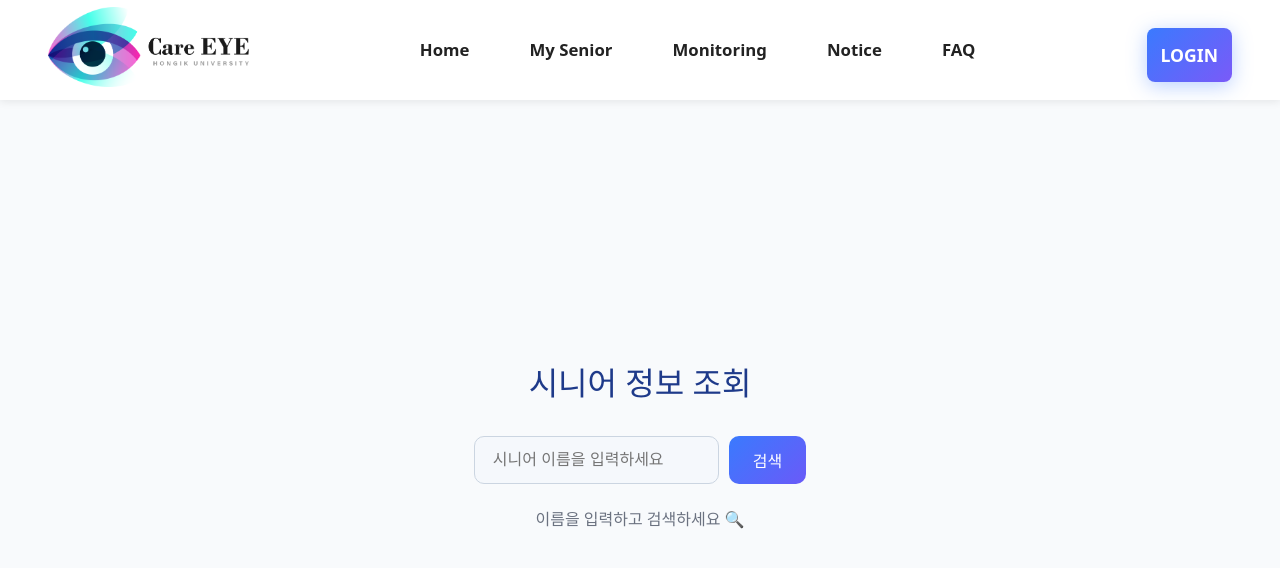
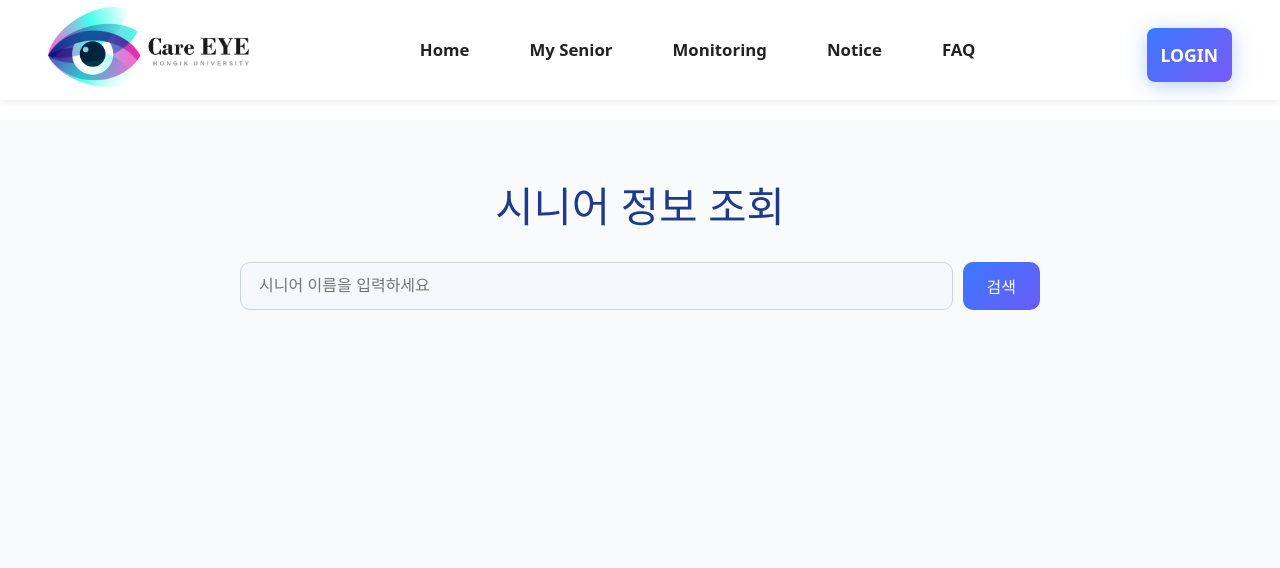
Before and after one commit to hoho715-park/careeye_frontend, a React (Vite) app in the folder careeye/: page /my-senior/info in a window 1280 px wide. Shown: the top 568 px of the page. Built offline with nearby package versions, Linux system fonts and the light colour scheme.

Commit message:
검색 페이지에서 검색 안할시 - 전체 시니어가 다 나옴 이름 검색 시 - 그 이름에 해당하는 시니어의 정보만 나옴

```diff
--- a/careeye/src/pages/SeniorInfo.jsx
+++ b/careeye/src/pages/SeniorInfo.jsx
@@ -3,12 +3,12 @@ import "../styles/SeniorInfo.css";
 
 const SeniorInfo = () => {
   const [searchName, setSearchName] = useState("");
-  const [searchResults, setSearchResults] = useState(null);
+  const [searchResults, setSearchResults] = useState("all");
   const [allSeniors, setAllSeniors] = useState([]);
 
   const userId = localStorage.getItem("userId");
 
-  // 🔥 로그인한 사용자의 전체 시니어 목록 불러오기
+  // 🔥 전체 시니어 목록 로딩
   useEffect(() => {
     if (!userId) return;
 
@@ -16,6 +16,7 @@ const SeniorInfo = () => {
       .then((res) => res.json())
       .then((data) => {
         setAllSeniors(data);
+        setSearchResults("all");
       })
       .catch((err) => console.error("시니어 조회 오류:", err));
   }, [userId]);
@@ -23,6 +24,11 @@ const SeniorInfo = () => {
   // 🔍 검색 실행
   const handleSearch = (e) => {
     e.preventDefault();
+
+    if (searchName.trim() === "") {
+      setSearchResults("all");
+      return;
+    }
 
     const filtered = allSeniors.filter(
       (senior) =>
@@ -33,32 +39,39 @@ const SeniorInfo = () => {
     setSearchResults(filtered.length > 0 ? filtered : "not-found");
   };
 
+  // ⭐ 렌더링할 리스트 결정
+  const renderList =
+    searchResults === "all" ? allSeniors : searchResults;
+
   return (
     <div className="senior-info-container">
       <div className="senior-info-content">
+
         <h2 className="senior-info-title">시니어 정보 조회</h2>
 
-        {/* 검색 폼 */}
-        <form className="search-form info-search-form" onSubmit={handleSearch}>
+        {/* 검색폼 */}
+        <form className="search-form" onSubmit={handleSearch}>
           <input
             type="text"
             placeholder="시니어 이름을 입력하세요"
             value={searchName}
             onChange={(e) => setSearchName(e.target.value)}
-            required
           />
-          <button type="submit" className="search-btn">검색</button>
+          <button type="submit" className="search-btn">
+            검색
+          </button>
         </form>
 
-        {/* 검색 결과 */}
+        {/* 결과 섹션 */}
         <div className="result-section">
-          {searchResults === null ? (
-            <p className="info-placeholder">이름을 입력하고 검색하세요 🔍</p>
-          ) : searchResults === "not-found" ? (
-            <p className="not-found-text">❌ 해당 이름의 시니어를 찾을 수 없습니다.</p>
+
+          {searchResults === "not-found" ? (
+            <p className="not-found-text">
+              ❌ 해당 이름의 시니어를 찾을 수 없습니다.
+            </p>
           ) : (
-            <div className="result-list horizontal-layout">
-              {searchResults.map((senior, index) => (
+            <div className="result-list">
+              {renderList.map((senior, index) => (
                 <div
                   key={index}
                   className={`senior-card ${
@@ -78,6 +91,7 @@ const SeniorInfo = () => {
               ))}
             </div>
           )}
+
         </div>
       </div>
     </div>
--- a/careeye/src/styles/SeniorInfo.css
+++ b/careeye/src/styles/SeniorInfo.css
@@ -4,26 +4,30 @@
 .senior-info-container {
   display: flex;
   justify-content: center;
-  align-items: center;
+  align-items: flex-start;
   min-height: 100vh;
   background-color: #f8fafc;
-  padding: 40px 20px;
+  padding: 20px;
+
+  /* ⭐ 헤더와 간격 확보 (헤더 높이 = 약 100~120px) */
+  margin-top: 120px;
 }
 
 /* 내부 콘텐츠 */
 .senior-info-content {
+  width: 100%;
+  max-width: 1600px;
   display: flex;
   flex-direction: column;
   align-items: center;
-  text-align: center;
 }
 
 /* 제목 */
 .senior-info-title {
-  font-size: 2rem;
-  font-weight: 700;
+  font-size: 2.6rem;
+  font-weight: bold;
   color: #1e3a8a;
-  margin-bottom: 1.8rem;
+  margin-bottom: 25px;
 }
 
 /* ================================
@@ -31,142 +35,94 @@
 ================================ */
 .search-form {
   display: flex;
-  justify-content: center;
-  align-items: center;
+  width: 100%;
+  max-width: 800px;
   gap: 10px;
-  margin-bottom: 15px;
-  width: 100%;
-  max-width: 800px; /* ✅ 검색 전후 동일한 크기로 고정 */
+  margin-bottom: 30px;
 }
 
 .search-form input {
   flex: 1;
   padding: 14px 18px;
-  border: 1.5px solid #cbd5e1;
+  border: 1.8px solid #cbd5e1;
   border-radius: 10px;
+  background: #f5f8fc;
   font-size: 1rem;
-  outline: none;
-  transition: border 0.25s ease, background-color 0.25s ease;
-  background-color: #f5f8fc;
-  color: #222;
-}
-
-.search-form input:focus {
-  border-color: #3a7afe;
-  background-color: #ffffff;
-  box-shadow: 0 0 6px rgba(58, 122, 254, 0.25);
+  color: black;
 }
 
 .search-btn {
   background: linear-gradient(135deg, #3a7afe, #6a5af8);
-  color: #fff;
+  color: white;
   border: none;
+  padding: 12px 24px;
   border-radius: 10px;
-  padding: 12px 24px;
-  font-weight: 600;
   cursor: pointer;
-  transition: background 0.3s ease;
-}
-
-.search-btn:hover {
-  background: linear-gradient(135deg, #4c8dff, #7b6dfc);
+  font-weight: bold;
 }
 
 /* ================================
-   결과 섹션
+   결과 영역
 ================================ */
 .result-section {
   width: 100%;
-  max-width: 1000px;
-  display: flex;
-  flex-direction: column;
-  align-items: center;
+  margin-top: 20px;
 }
 
-.info-placeholder {
-  color: #6b7280;
-  font-size: 1rem;
-  margin-top: 8px;
-}
-
+/* "없음" 문구 */
 .not-found-text {
-  color: #ef4444;
-  font-size: 1rem;
-  font-weight: 600;
-  margin-top: 10px;
+  color: #ef4444 !important;
+  font-size: 1.2rem;
+  font-weight: bold;
+  text-align: center;
+  margin-top: 20px;
 }
 
 /* ================================
-   결과 카드 리스트
+   카드 리스트 (4개씩 배치)
 ================================ */
 .result-list {
   display: flex;
   flex-wrap: wrap;
   justify-content: center;
   gap: 30px;
-  margin-top: 20px;
 }
 
-/* ✅ 가로 정렬 */
-.result-list.horizontal-layout {
-  flex-direction: row;
-  justify-content: center;
-  align-items: flex-start;
-  gap: 40px;
+/* 카드 */
+.senior-card {
+  width: 23%; /* ⭐ 4개씩 정렬 */
+  background: white;
+  padding: 25px 30px;
+  border-radius: 16px;
+  box-shadow: 0px 6px 20px rgba(0,0,0,0.12);
 }
 
-/* 카드 스타일 */
-.senior-card {
-  background-color: #ffffff;
-  padding: 30px 40px;
-  border-radius: 16px;
-  box-shadow: 0 6px 20px rgba(0, 0, 0, 0.1);
-  text-align: left;
-  width: 380px; /* ✅ 일정 크기 유지 */
-  transition: all 0.3s ease;
-}
-
-.senior-card:hover {
-  transform: translateY(-3px);
-  box-shadow: 0 10px 25px rgba(0, 0, 0, 0.15);
-}
-
-/* 성별 색상 */
 .senior-card h3 {
-  font-size: 1.5rem;
   margin-bottom: 15px;
   padding-bottom: 8px;
-  border-bottom: 2.5px solid #3a7afe;
+  border-bottom: 2px solid #3a7afe;
   color: #1e3a8a;
-}
-
-.senior-card.male-border h3 {
-  border-bottom: 2.5px solid #3a7afe;
+  font-size: 1.4rem;
 }
 
 .senior-card.female-border h3 {
-  border-bottom: 2.5px solid #ff7bac;
+  border-color: #ff7bac;
 }
 
-.senior-card p {
-  margin: 6px 0;
-  font-size: 1rem;
-  color: #333;
+/* 반응형 */
+@media (max-width: 1500px) {
+  .senior-card {
+    width: 30%;
+  }
 }
 
-/* ================================
-   반응형
-================================ */
-@media (max-width: 900px) {
-  .result-list.horizontal-layout {
-    flex-direction: column;
-    align-items: center;
+@media (max-width: 1100px) {
+  .senior-card {
+    width: 45%;
   }
+}
 
-  .search-form {
-    max-width: 90%; /* 모바일에서만 줄어듦 */
-  }
-
+@media (max-width: 700px) {
   .senior-card {
     width: 90%;
   }
```
